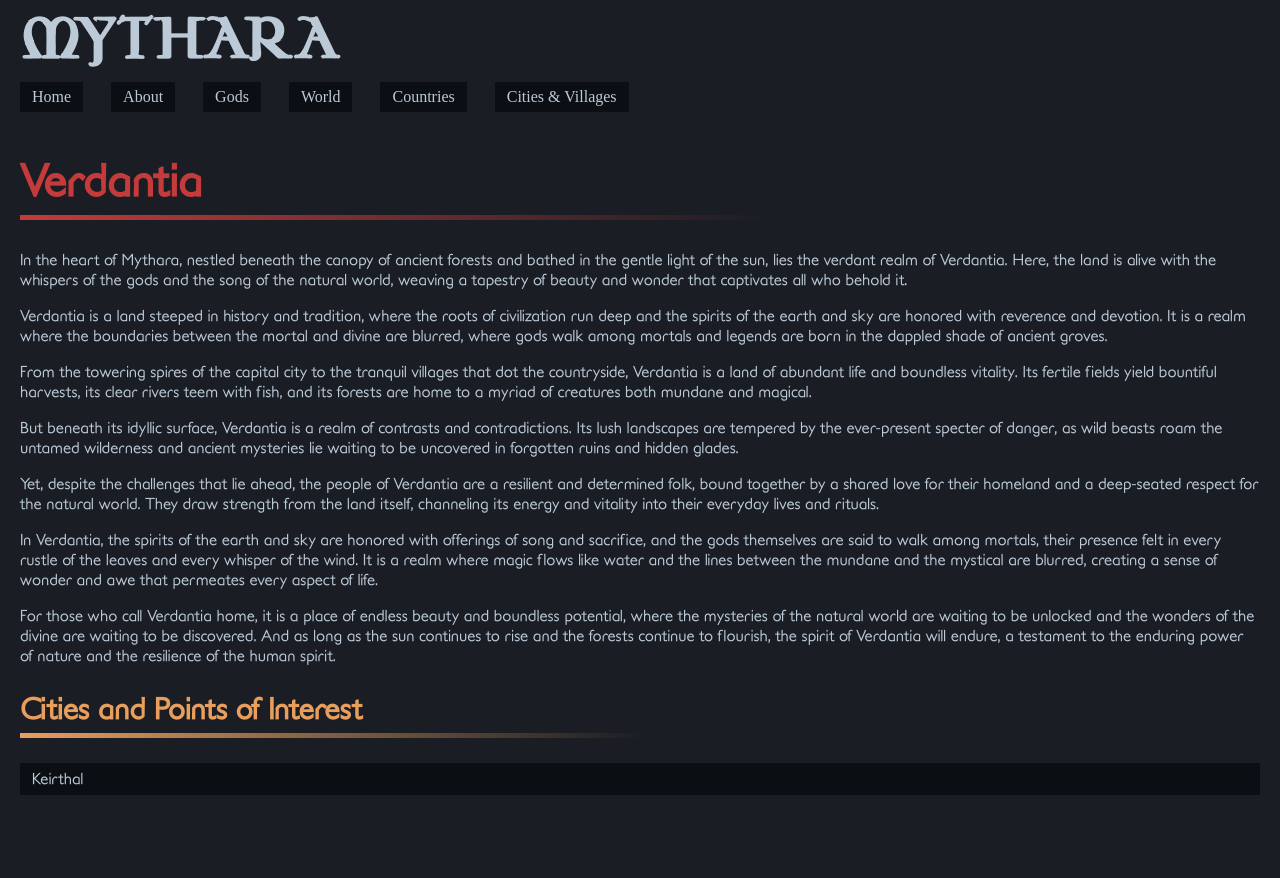
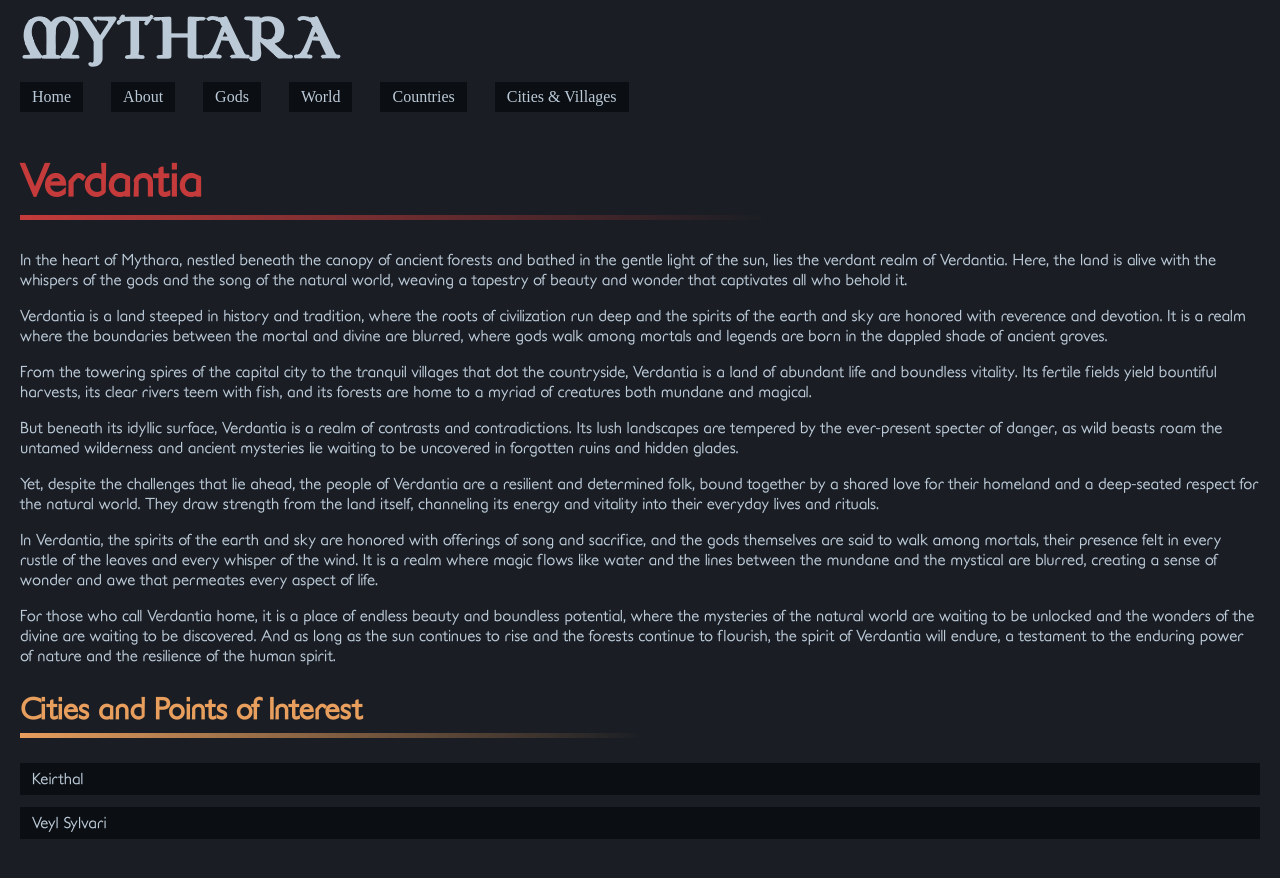
Before and after one commit to tomas02061991/Mythara.gtihub.io, a Jekyll site: the page built from _countries/Verdantia.md, in a window 1280 px wide. Shown: the top 878 px of the page. Built offline with Jekyll 4.4.1, drawn with Linux system fonts in a browser that asks for light colours.

Commit message:
[PUBLISHER] Merge #25
* PUSH NOTE : world.md

* PUSH NOTE : Vulcanus, the Forge Master.md

* PUSH NOTE : Sylvana, the Verdant Guardian.md

* PUSH NOTE : Nereus, the Tidal Lord.md

* PUSH NOTE : Mordecai, the Shadow Reaper.md

* PUSH NOTE : Lysandra, the Night Whisperer.md

* PUSH NOTE : Aurelia, the Sun Sovereign.md

* PUSH NOTE : Astraia, the Star Weaver.md

* PUSH NOTE : Arboria, the Guardian of Life.md

* PUSH NOTE : Aeolus, the Tempest Warden.md

* PUSH NOTE : Veylindor.md

* PUSH NOTE : Verdigrad.md

* PUSH NOTE : Arlondor.md

* PUSH NOTE : Thalendil.md

* PUSH NOTE : Sylvarin.md

* PUSH NOTE : Regalia.md

* PUSH NOTE : Marendir.md

* PUSH NOTE : Aurorium.md

* PUSH NOTE : Verdantia.md

* PUSH NOTE : Aridoria.md

* PUSH NOTE : Veyl Sylvari.md

* PUSH NOTE : Keirthal.md

```diff
--- a/_countries/Verdantia.md
+++ b/_countries/Verdantia.md
@@ -21,3 +21,4 @@ For those who call Verdantia home, it is a place of endless beauty and boundless
 ## Cities and Points of Interest
 
 [Keirthal](../_cities/Keirthal.md)
+[Veyl Sylvari](../_cities/Veyl%20Sylvari.md)
```
